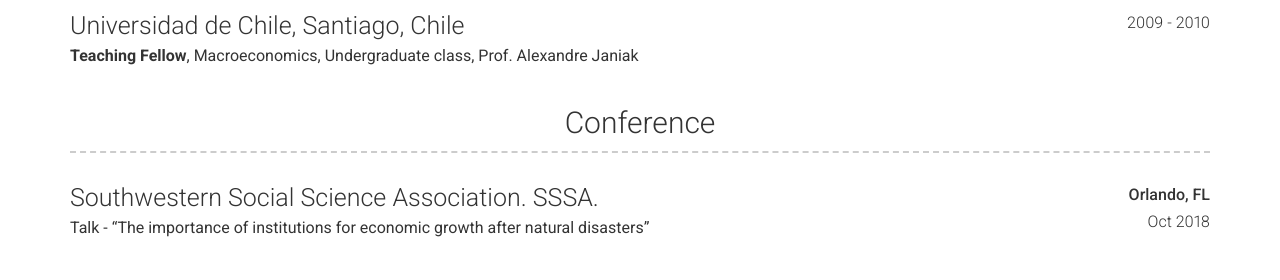
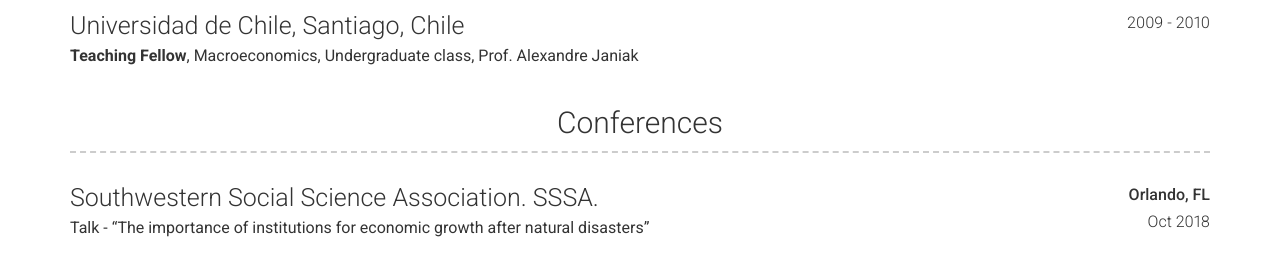
Before and after one commit to diodz/diodz.github.io, a Jekyll site: the page built from index.md, in a window 1280 px wide and 900 px high, scrolled down 2573 px. Shown: the part 155-435 px from the top of the window. Built offline with Jekyll 4.4.1, drawn with Linux system fonts in a browser that asks for light colours; nearby versions of some CDN libraries.

Commit message:
Update conference.html

```diff
--- a/_includes/conference.html
+++ b/_includes/conference.html
@@ -1,5 +1,5 @@
 <div class="container experience-container">
-  <h3>{{ site.conference_title | default: "Conference" }}</h3>
+  <h3>{{ site.conference_title | default: "Conferences" }}</h3>
   {% for conference in site.data.conferences %}
     {% include {{ conference.layout | default: 'right' | append: ".html" }} item=conference %}
   {% endfor %}
```
